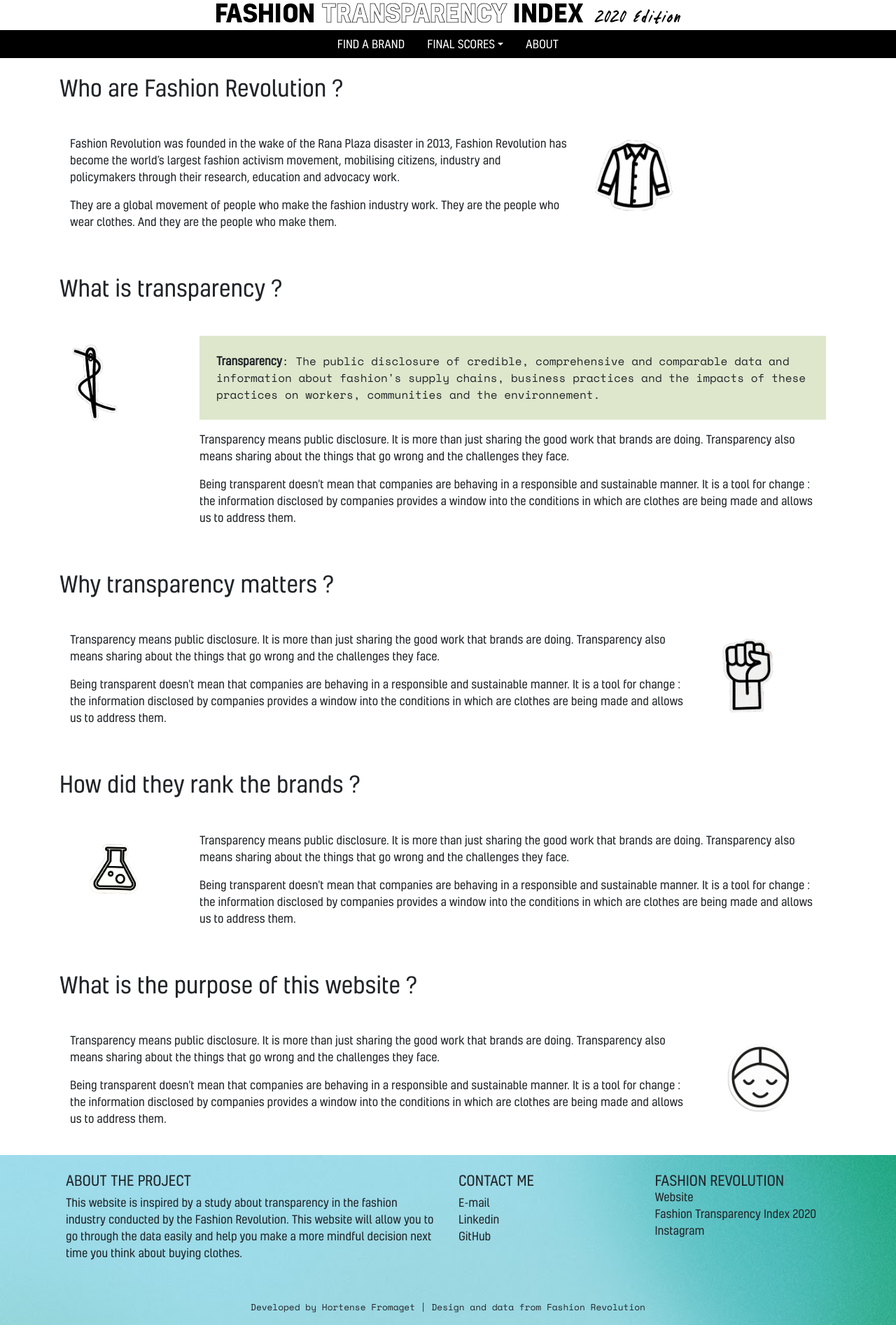
After one commit to Hortensefrom/fashion-transparency-index, a Flask app: page /about in a window 1280 px wide. The commit adds this page. Shown: the whole page at 70% size. Run offline with Flask 2, Linux system fonts and the light colour scheme; some libraries are stand-ins or nearby versions.

Commit message:
Update
- D3.js graphs
- Data query

```diff
--- a/app.py
+++ b/app.py
@@ -1,11 +1,10 @@
-from flask import Flask, flash, redirect, render_template, request, g
+from flask import Flask, flash, redirect, render_template, request, g, json
 import sqlite3
 
 # Configure application
 app = Flask(__name__)
 
-#Configure database
-
+# Query from db
 def execute_query(query, *args):
     db = sqlite3.connect('data.db')
     db.row_factory = sqlite3.Row
@@ -28,4 +27,18 @@ def brand_data():
     if request.method == 'POST':
         brand_name = request.form.get('brand_name')
         result = execute_query('SELECT * FROM brands WHERE name = ?', brand_name)
-        return render_template('brand_data.html', result=result)
+        brand_data = {
+            'name': result[0][1],
+            'section_1': result[0][2],
+            'section_2': result[0][3],
+            'section_3': result[0][4],
+            'section_4': result[0][5],
+            'section_5': result[0][6],
+            'final_scores': result[0][7]
+        }
+        return render_template('brand_data.html', data=brand_data)
+
+
+@app.route('/about')
+def about():
+    return render_template('about.html')
--- a/static/style/custom.css
+++ b/static/style/custom.css
@@ -81,4 +81,10 @@ nav a:hover {
   text-decoration: none;
   color: #009a6b;
 }
+
+.center {
+  float: none;
+  margin-left: auto;
+  margin-right: auto;
+}
 /*# sourceMappingURL=custom.css.map */
--- a/static/style/custom.scss
+++ b/static/style/custom.scss
@@ -89,3 +89,9 @@ nav a:hover {
   text-decoration: none;
   color: $dark-green;
 }
+
+.center {
+  float: none;
+  margin-left: auto;
+  margin-right: auto;
+}
--- /dev/null
+++ b/templates/about.html
@@ -0,0 +1,79 @@
+{% extends "layout.html" %}
+
+{% block title %}About{% endblock %}
+
+{% block main %}
+
+<main class="container">
+
+    <div id="who" class="container-fluid">
+      <div class="row">
+        <h2 class="my-4">Who are Fashion Revolution ?</h2>
+      </div>
+      <div class="row my-4">
+        <div class="col-sm-8"><p>Fashion Revolution was founded in the wake of the Rana Plaza disaster in 2013, Fashion Revolution has become the world’s largest fashion activism movement, mobilising citizens, industry and policymakers through their research, education and advocacy work.</p>
+        <p>They are a global movement of people who make the fashion industry work. They are the people who wear clothes. And they are the people who make them.</p>
+        </div>
+        <div class="col"><img class="icon" src="static/images/blouse.png" alt="blouse"></div>
+      </div>
+    </div>
+
+    <div id="what" class="container-fluid">
+      <div class="row">
+        <h2 class="my-4">What is transparency ?</h2>
+      </div>
+      <div class="row my-4">
+        <div class="col"><img class="icon" src="static/images/needle.png" alt="needle"></div>
+        <div class="col-sm-10">
+          <p class="definition bg-light-green p-4 sub-text"><span class="font-weight-bold">Transparency</span>: The public disclosure of credible, comprehensive and comparable data and information about fashion's supply chains, business practices and the impacts of these practices on workers, communities and the environnement.</p>
+          <p>Transparency means public disclosure. It is more than just sharing the good work that brands are doing. Transparency also means sharing about the things that go wrong and the challenges they face.</p>
+          <p>Being transparent doesn't mean that companies are behaving in a responsible and sustainable manner. It is a tool for change : the information disclosed by companies provides a window into the conditions in which are clothes are being made and allows us to address them.</p>
+        </div>
+      </div>
+    </div>
+
+    <div id="why" class="container-fluid">
+      <div class="row">
+        <h2 class="my-4">Why transparency matters ?</h2>
+      </div>
+      <div class="row my-4">
+        <div class="col-sm-10"><p>Transparency means public disclosure. It is more than just sharing the good work that brands are doing. Transparency also means sharing about the things that go wrong and the challenges they face.</p>
+        <p>Being transparent doesn't mean that companies are behaving in a responsible and sustainable manner. It is a tool for change : the information disclosed by companies provides a window into the conditions in which are clothes are being made and allows us to address them.</p>
+        </div>
+        <div class="col"><img class="icon" src="static/images/fist-tall.png" alt="fist-tall"></div>
+      </div>
+    </div>
+
+    <div id="how" class="container-fluid">
+      <div class="row">
+        <h2 class="my-4">How did they rank the brands ?</h2>
+      </div>
+      <div class="row my-4">
+        <div class="col"><img class="icon" src="static/images/beaker.png" alt="beaker"></div>
+        <div class="col-sm-10"><p>Transparency means public disclosure. It is more than just sharing the good work that brands are doing. Transparency also means sharing about the things that go wrong and the challenges they face.</p>
+        <p>Being transparent doesn't mean that companies are behaving in a responsible and sustainable manner. It is a tool for change : the information disclosed by companies provides a window into the conditions in which are clothes are being made and allows us to address them.</p>
+        </div>
+
+      </div>
+    </div>
+
+    <div id="purpose" class="container-fluid">
+      <div class="row">
+        <h2 class="my-4">What is the purpose of this website ?</h2>
+      </div>
+      <div class="row my-4">
+        <div class="col-sm-10"><p>Transparency means public disclosure. It is more than just sharing the good work that brands are doing. Transparency also means sharing about the things that go wrong and the challenges they face.</p>
+        <p>Being transparent doesn't mean that companies are behaving in a responsible and sustainable manner. It is a tool for change : the information disclosed by companies provides a window into the conditions in which are clothes are being made and allows us to address them.</p>
+        </div>
+        <div class="col"><img class="icon" src="static/images/happy.png" alt="happy"></div>
+      </div>
+    </div>
+
+
+
+
+    </main>
+
+
+
+{% endblock %}
--- a/templates/layout.html
+++ b/templates/layout.html
@@ -35,9 +35,8 @@
 
 <!-- D3.js -->
 <script src="https://d3js.org/d3.v4.min.js"></script>
-<script src="../static/donut_chart.js"></script>
 
-<title>{% block title %}{% endblock %}Fashion Transparency 2020</title>
+<title>{% block title %}{% endblock %} | Fashion Transparency 2020</title>
 
 </head>
 <body>
@@ -49,11 +48,8 @@
   <nav class="bg-black">
     <ul class="nav justify-content-center">
         <li class="nav-item">
-            <a class="nav-link" href="transparency.html">FIND A BRAND</a>
+            <a class="nav-link" href="/">FIND A BRAND</a>
           </li>
-        <li class="nav-item">
-          <a class="nav-link" href="transparency.html">TRANSPARENCY</a>
-        </li>
         <li class="nav-item dropdown">
           <a class="nav-link dropdown-toggle" id="navbarDropdown" href="#" role="button" data-toggle="dropdown">FINAL SCORES</a>
           <div class="dropdown-menu" aria-labelledby="navbarDropdown">
@@ -66,7 +62,7 @@
             <a class="dropdown-item" href="#">5. Spotlight Issues</a>
         </li>
         <li class="nav-item">
-            <a class="nav-link active" href="about.html">ABOUT</a>
+            <a class="nav-link active" href="/about">ABOUT</a>
           </li>
       </ul>
   </nav>
@@ -142,6 +138,9 @@
 <!-- jQuery and Boostrap Bundle (inclueds Popper.js)-->
 <script src="https://code.jquery.com/jquery-3.5.1.slim.min.js" integrity="sha384-DfXdz2htPH0lsSSs5nCTpuj/zy4C+OGpamoFVy38MVBnE+IbbVYUew+OrCXaRkfj" crossorigin="anonymous"></script>
 <script src="https://cdn.jsdelivr.net/npm/bootstrap@4.5.3/dist/js/bootstrap.bundle.min.js" integrity="sha384-ho+j7jyWK8fNQe+A12Hb8AhRq26LrZ/JpcUGGOn+Y7RsweNrtN/tE3MoK7ZeZDyx" crossorigin="anonymous"></script>
+
+{% block javascript %}
+{% endblock %}
 </body>
 
 </html>
```
Also changed, not shown: static/donut_chart.js (deleted, +0 -53 lines), static/js/donut_chart.js (added, +31 -0 lines), static/js/graph.js (added, +36 -0 lines), templates/brand_data.html (+82 -17 lines), templates/index.html (+9 -1 lines), 1 other file.
